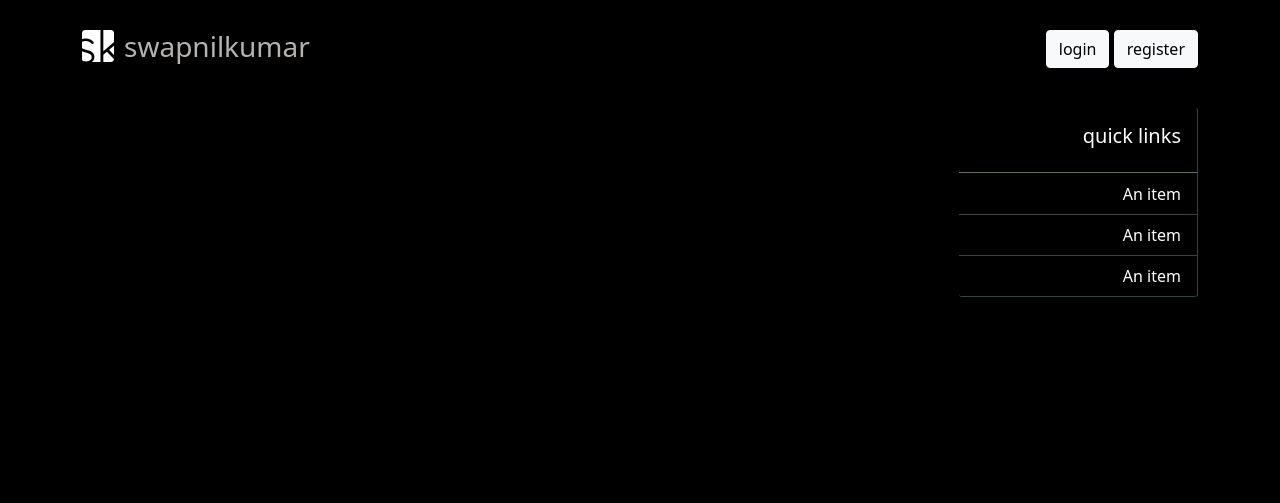
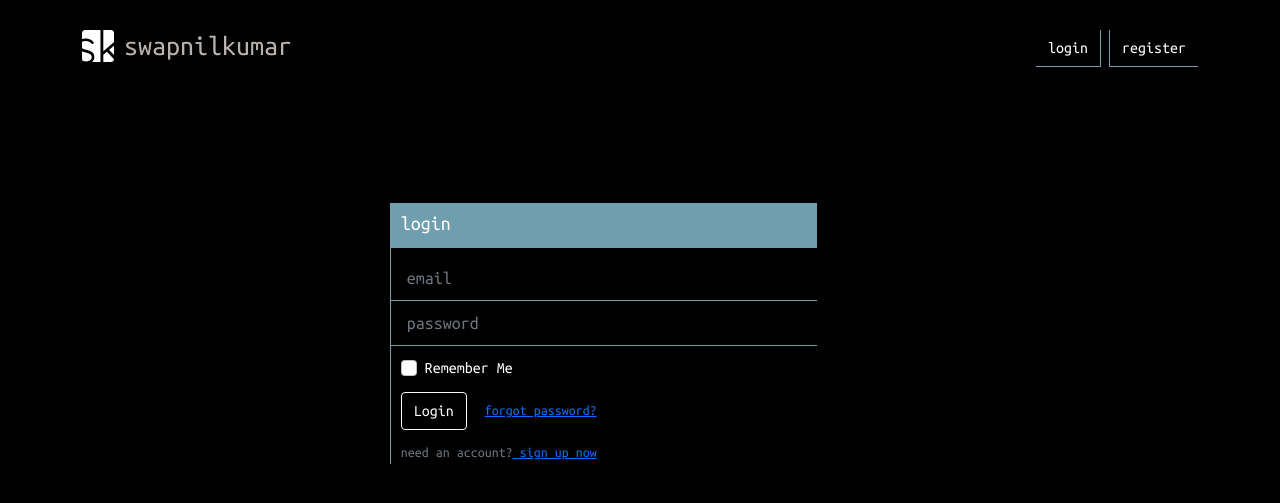
Before and after one commit to Swapnil13cs56/flask-app, a Flask app: page /login in a window 1280 px wide. Shown: the top 503 px of the page. Run offline with Flask 2, Linux system fonts and the light colour scheme; some libraries are stand-ins or nearby versions.

Commit message:
updated template files and added github actions

```diff
--- /dev/null
+++ b/startup.txt
@@ -0,0 +1 @@
+gunicorn --bind=0.0.0.0 --timeout 600 swapnilblog:myapp
--- a/static/main.css
+++ b/static/main.css
@@ -2,6 +2,7 @@ body {
     color: white;
     margin:20px;
     background-color: black;
+    font-family: 'Ubuntu Mono', monospace;
 }
 
 h1,
@@ -35,6 +36,7 @@ h6 {
 }
 
 .custom-card{
+
     color:white;
     background-color:black;
     margin-top:5%;
@@ -47,9 +49,18 @@ a.list-group-item:hover {
 }
 
 .form-control{
+
     color:white;
     border-radius: 0;
     background:transparent;
     border:none;
-    border-bottom: 1px solid #374045;
+    border-bottom: 1px solid #6f9eaf;
 }
+
+.custom-social:hover{
+    background-color: #30475e !important;
+}
+
+.form-control-lg{
+    font-size: 18px;
+}
--- a/swapnilblog.py
+++ b/swapnilblog.py
@@ -46,9 +46,15 @@ def register():
         return redirect(url_for('home'))
     return render_template('register.html', title='Register', form=form)
 
-@app.route("/login")
+@app.route("/login", methods=['GET', 'POST'])
 def login():
-    form = RegistrationForm()
+    form = LoginForm()
+    if form.validate_on_submit():
+        if form.email.data == 'admin@admin.com' and form.password.data == 'adminpassword':
+            flash('You have been logged in!', 'success')
+            return redirect(url_for('home'))
+        else:
+            flash('login unsuccessful, please check email and password', 'danger')
     return render_template('login.html', title='Login', form=form)
 
 if __name__ == '__main__':
--- a/templates/layout.html
+++ b/templates/layout.html
@@ -7,6 +7,8 @@
 
     <link href="https://cdn.jsdelivr.net/npm/bootstrap@5.0.0-beta3/dist/css/bootstrap.min.css" rel="stylesheet"
         integrity="sha384-eOJMYsd53ii+scO/bJGFsiCZc+5NDVN2yr8+0RDqr0Ql0h+rP48ckxlpbzKgwra6" crossorigin="anonymous">
+    <link rel="preconnect" href="https://fonts.gstatic.com">
+    <link href="https://fonts.googleapis.com/css2?family=Ubuntu+Mono&display=swap" rel="stylesheet">
     <link rel="stylesheet" href="https://cdn.jsdelivr.net/npm/bootstrap-icons@1.4.1/font/bootstrap-icons.css">
     <link rel="shortcut icon" href="{{ url_for('static', filename='assets/favicon.ico') }}" type="image/x-icon">
     <link rel="stylesheet" type="text/css" href="{{ url_for('static', filename='main.css') }}">
@@ -38,8 +40,10 @@
             <div class="col-md-2">
 
                 <div class="account" style="float: right;">
-                    <a href="http://" class="btn btn-light">login</a>
-                    <a href="http://" class="btn btn-light">register</a>
+                    <a href="{{ url_for('login') }}" class="btn btn-light custom-social"
+                        style="border-radius: 0;background-color:transparent;border:none;color:white;border-bottom:1px solid #6f9eaf;border-right: 1px solid #6f9eaf;">login</a>
+                    <a href="{{ url_for('register') }}" class="btn btn-light custom-social"
+                        style="border-radius: 0;background-color:transparent;border:none;color:white;border-bottom:1px solid #6f9eaf;border-left: 1px solid #6f9eaf;">register</a>
                 </div>
 
                 <!-- <h2 style="float: right;margin-left: 15px;"><i class="bi bi-instagram"></i></h2>
@@ -50,9 +54,7 @@
         </div>
 
         <div class="row">
-            <div class="col-md-8 main-content">
-                <!-- title bar/brand area -->
-                <div class="vertical-space"></div>
+            <div class="col-md-8 main-content" style="margin-top:5%">
                 {% with messages = get_flashed_messages(with_categories=true) %}
                 {% if messages %}
                 {% for category, message in messages %}
@@ -66,27 +68,7 @@
 
             </div>
 
-            <div class="col-md-4">
-                <div class="vertical-space"></div>
-
-                <div class="card custom-card" style="width: 15rem;float: right;">
-                    <!-- <img src="{{ url_for('static',filename='assets/sklogo.png') }}" class="card-img-top" alt="..."> -->
-                    <div class="card-body" style="border-bottom: 1px solid #52734d;">
-                        <h5 class="card-title">quick links</h5>
-                        <!-- <p class="card-text">access your quick links here</p> -->
-                    </div>
-                    <ul class="list-group list-group-flush">
-                        <a href="" class="list-group-item"
-                            style="background-color: black;color: white;border-bottom: 1px solid #334443;">An item</a>
-                        <a href="" class="list-group-item"
-                            style="background-color: black;color: white;border-bottom: 1px solid #334443;">An item</a>
-                        <a href="" class="list-group-item"
-                            style="background-color: black;color: white;border-bottom: 1px solid #334443;">An item</a>
-                    </ul>
-
-                </div>
-                <!-- {% block social %}{% endblock %} -->
-            </div>
+            {% block social %}{% endblock %}
 
         </div>
 
--- a/templates/login.html
+++ b/templates/login.html
@@ -2,8 +2,81 @@
 
 {% block content %}
 
-    <form action="" method="post">
-        {{ form.hidden_tag() }}
-    </form>
+<div class="col-md-7 offset-md-5" style="margin-top:10%">
+    <div class="card mb-3" style="background-color:black;">
+        <div class="row g-0">
+            <!-- <div class="col-md-4">
+                <img src="{{ url_for('static',filename='assets/icon.png') }}" alt="...">
+
+            </div> -->
+            <!-- <div class="col-md-6"> -->
+                <div class="card-body" style="background-color:black;border-left: 1px solid #6f9eaf;padding: 0;">
+                    <h5 class="card-title" style="padding-left: 10px;background-color: #6f9eaf;height:45px;line-height:40px;">login</h5>
+                    <!-- <hr> -->
+
+                    <form action="" method="post" >
+                        {{ form.hidden_tag() }}
+                        <fieldset class="form-group">
+
+
+                            <div class="form-group">
+                                <!-- {{ form.email.label(class="form-control-label") }} -->
+
+                                {% if form.email.errors %}
+                                {{ form.email(class="form-control form-control-lg is-invalid",placeholder="email") }}
+                                <div class="invalid-feedback">
+                                    {% for error in form.email.errors %}
+                                    <span>{{ error }}</span>
+                                    {% endfor %}
+                                </div>
+                                {% else %}
+                                {{ form.email(class="form-control form-control-lg",placeholder="email") }}
+                                {% endif%}
+                            </div>
+
+                            <div class="form-group">
+                                <!-- {{ form.password.label(class="form-control-label") }} -->
+
+                                {% if form.password.errors %}
+                                {{ form.password(class="form-control form-control-lg is-invalid",placeholder="password") }}
+                                <div class="invalid-feedback">
+                                    {% for error in form.password.errors %}
+                                    <span>{{ error }}</span>
+                                    {% endfor %}
+                                </div>
+                                {% else %}
+                                {{ form.password(class="form-control form-control-lg",placeholder="password") }}
+                                {% endif%}
+                            </div>
+
+                          <div class="form-check" style="margin-left: 10px;margin-top:10px;">
+
+                              {{ form.rememberMe(class="form-check-input") }}
+                              {{ form.rememberMe.label(class="form-check-label") }}
+                          </div>
+                        </fieldset>
+
+                        <div class="form-group" style="padding-left: 10px;margin-top:10px">
+                            {{ form.submit(class="btn btn-outline-light") }}
+
+                            <span>
+                                <small class="text-muted ml-2" style="margin-left: 10px;">
+                                    <a href="#">forgot password?</a>
+                                </small>
+                            </span>
+                        </div>
+
+
+                    </form>
+                    <p class="card-text" style="padding-left: 10px;margin-top:10px;"><small class="text-muted">need an account?<a class="ml-2"
+                                href="{{ url_for('register') }}">  sign up now</a></small></p>
+                </div>
+            <!-- </div> -->
+
+
+
+        </div>
+    </div>
+</div>
 
 {% endblock content %}
```
Also changed, not shown: requirements.txt (added, +11 -0 lines), templates/home.html (+23 -0 lines), templates/register.html (+7 -7 lines), 2 other files. Lines whose indentation alone changed are shown as unchanged.
